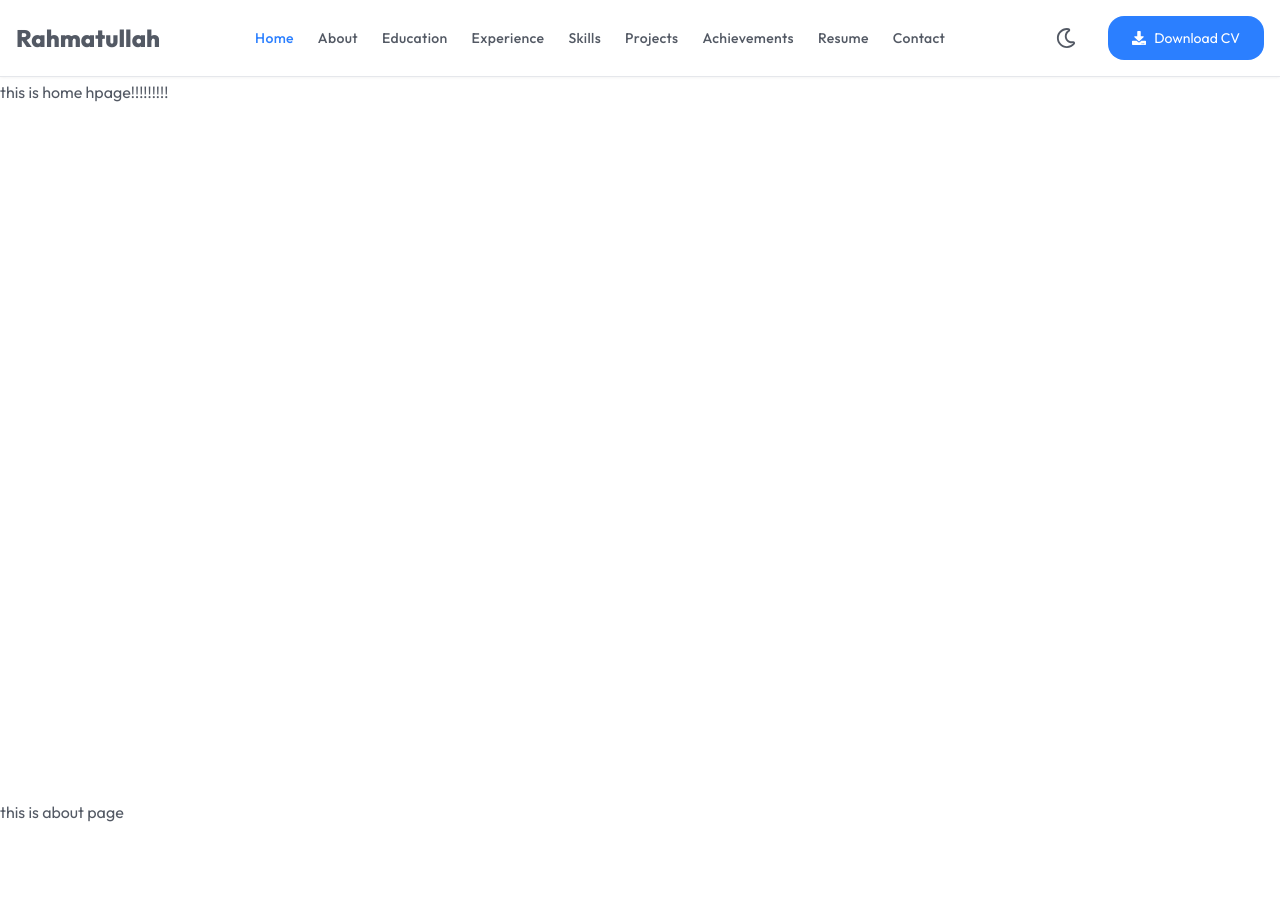
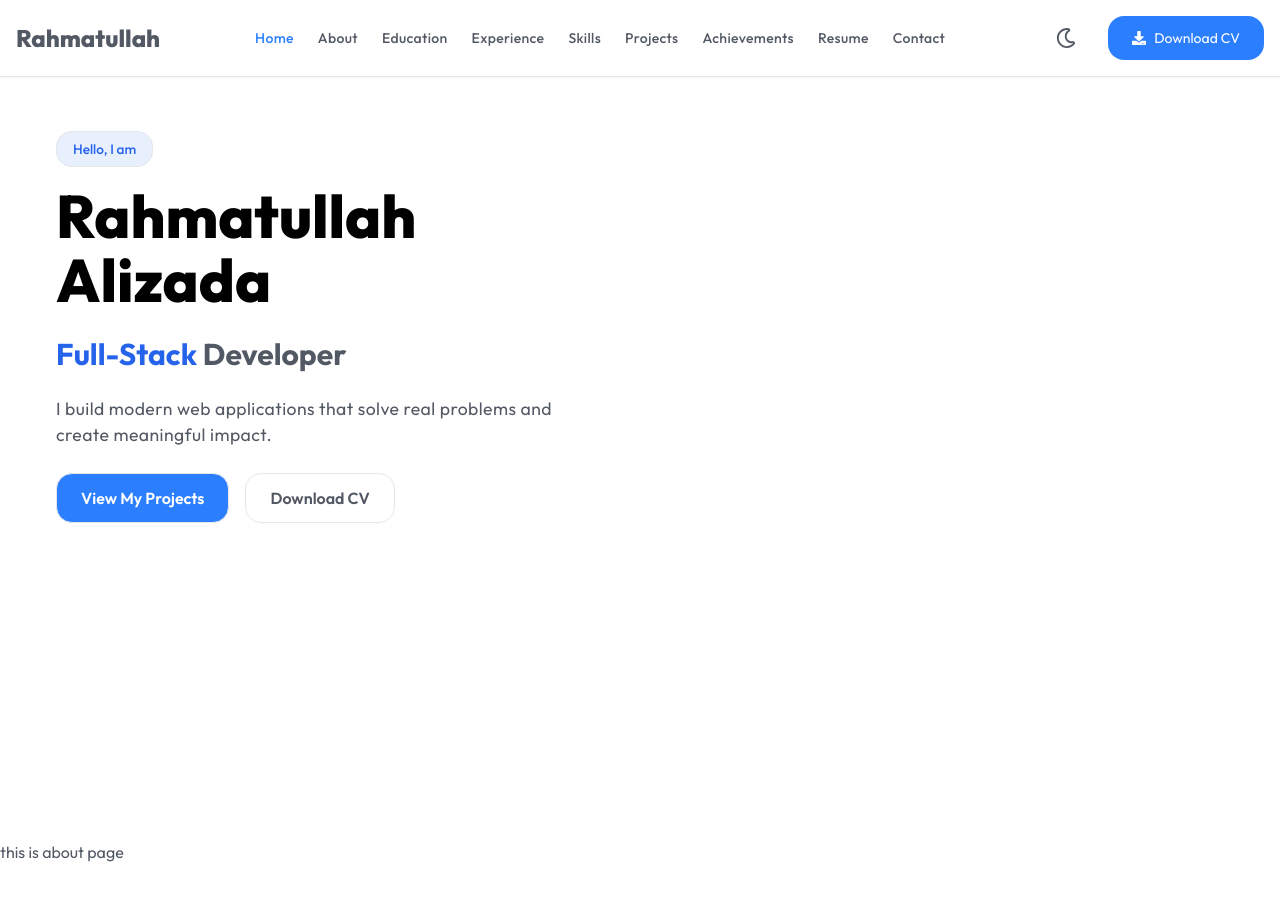
Before and after one commit to Rahmatullah2004/Portfolio, a Next.js app: page / in a window 1280 px wide. Shown: the top 900 px of the page. Built offline with nearby package versions, Linux system fonts and the light colour scheme.

Commit message:
left side of the home page has been designed

```diff
--- a/src/app/globals.css
+++ b/src/app/globals.css
@@ -47,7 +47,7 @@
 
 .dark {
   --background: #090d17;
-  --foreground: #f3f4f6;
+  --foreground: #e2e3e4;
 
   --card: #1e293b;
   --card-foreground: #f8fafc;
--- a/src/features/home/HomePage.tsx
+++ b/src/features/home/HomePage.tsx
@@ -1,7 +1,43 @@
+import Link from "next/link";
 import React from "react";
 
 const HomePage = () => {
-  return <div className="h-screen py-20">this is home hpage!!!!!!!!!</div>;
+  return (
+    <div className="h-screen py-20 mt-10 mx-6 grid grid-cols-2 gap-8">
+      <div className="py-4 px-8 ">
+        <span className="px-4 py-2 rounded-2xl bg-[#2563eb1a] text-[#2563eb] dark:text-blue-400 text-[0.85rem] font-medium border border-border">
+          Hello, I am
+        </span>
+        <h1 className="my-6 text-6xl leading-16 font-extrabold text-black dark:text-white">
+          Rahmatullah <br /> Alizada
+        </h1>
+        <h3 className="text-3xl font-bold mb-6">
+          <span className="dark:text-blue-400 text-[#2563eb]">Full-Stack</span>{" "}
+          Developer
+        </h3>
+        <p className="text-[1.1rem] tracking-wide mb-6">
+          I build modern web applications that solve real problems and create
+          meaningful impact.
+        </p>
+        <div className="flex items-center gap-4">
+          <Link
+            className="cursor-pointer border border-border font-semibold gap-2 px-6 py-3 rounded-2xl bg-blue-500 hover:bg-blue-600 transition-all duration-200 ease-in-out text-white"
+            href="#projects"
+          >
+            View My Projects
+          </Link>
+          <a
+            className="cursor-pointer border border-border hover:bg-gray-100 dark:hover:bg-[#192134] transition-all duration-200 ease-in-out font-semibold gap-2 px-6 py-3 rounded-2xl "
+            href="/images/cv/Rahmatullah_Alizada_CV.pdf"
+            download="Rahmatullah_Alizada_CV.pdf"
+          >
+            Download CV
+          </a>
+        </div>
+      </div>
+      <div></div>
+    </div>
+  );
 };
 
 export default HomePage;
```
